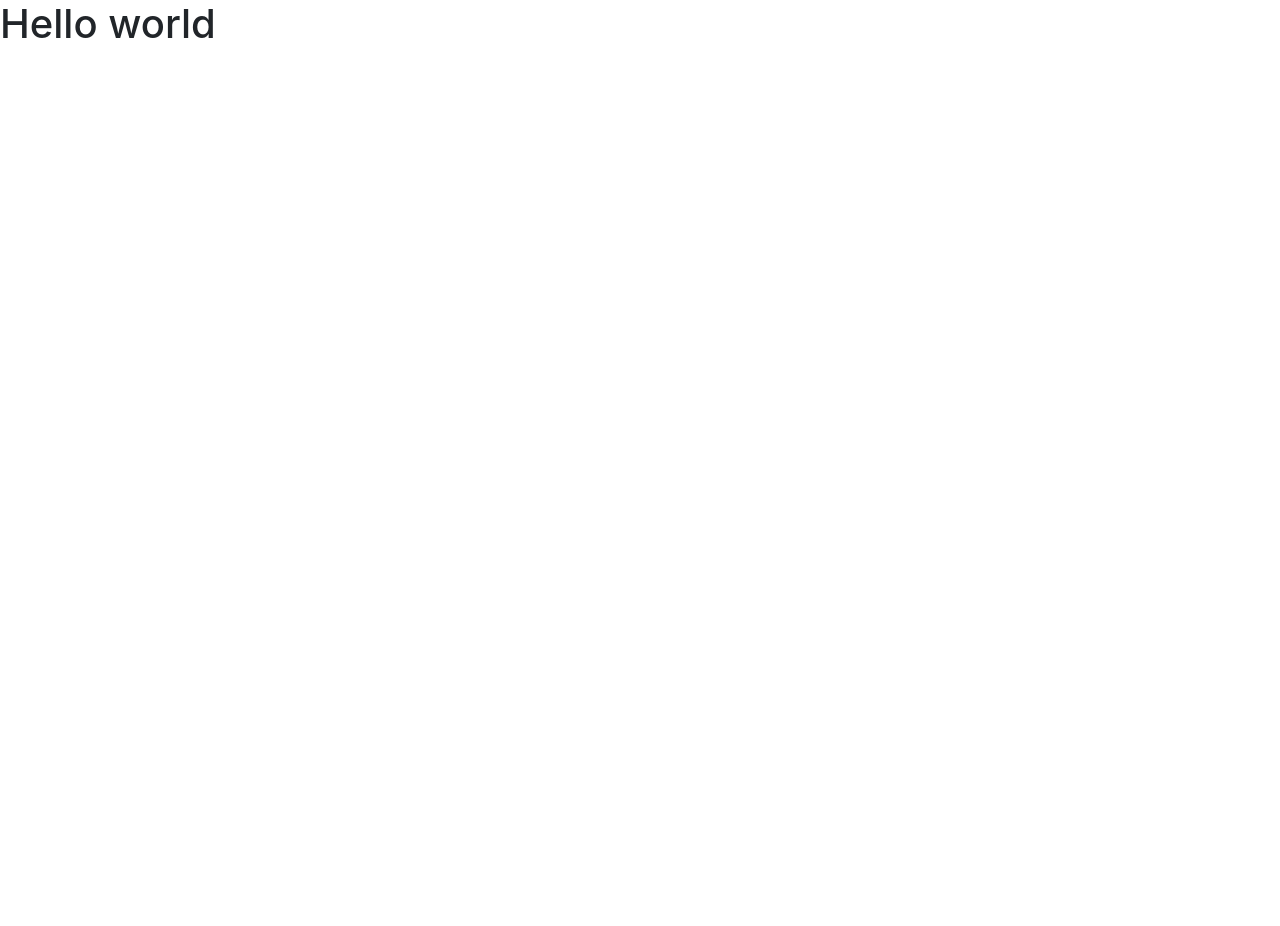
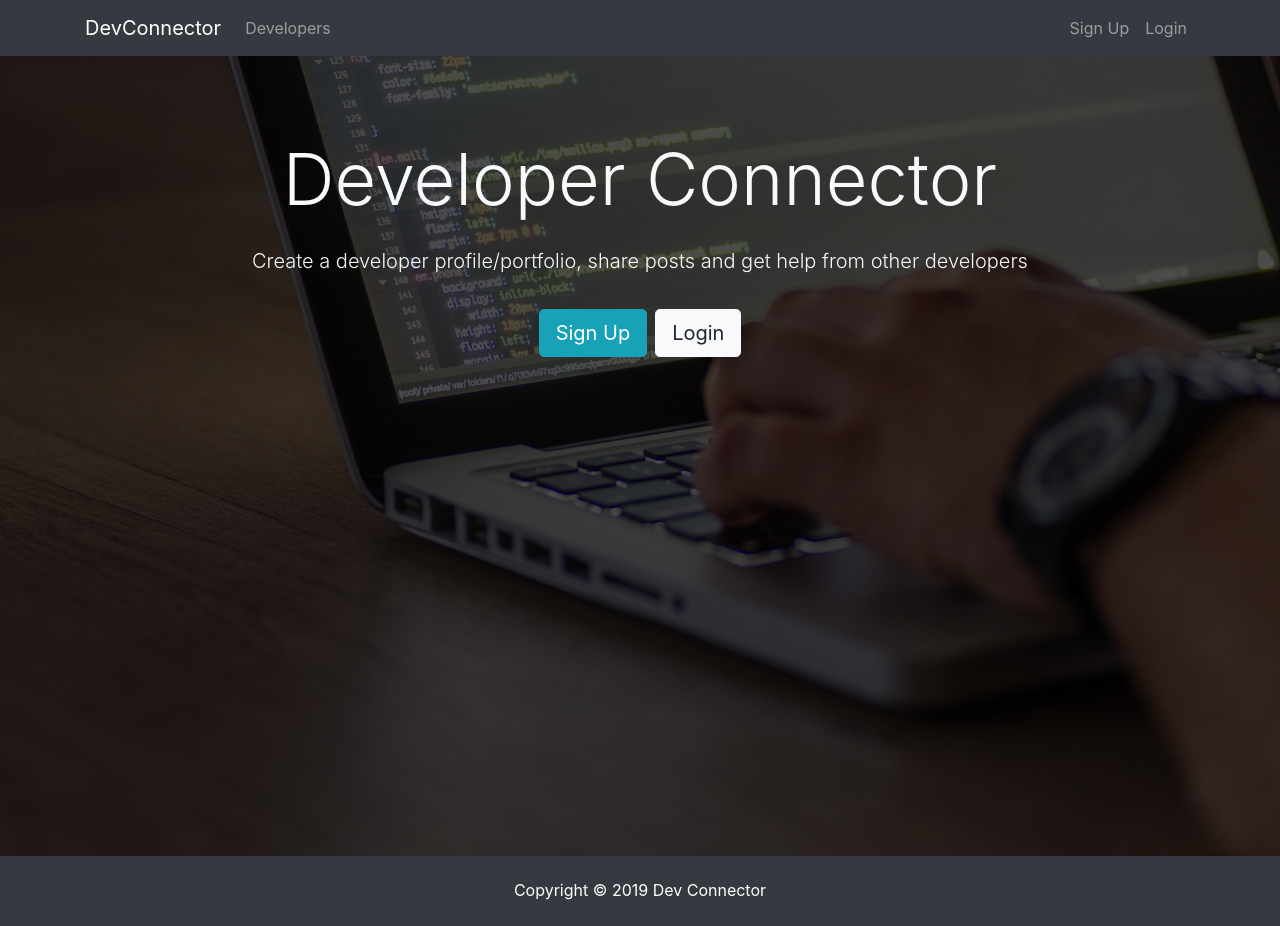
Before and after one commit to 149203/devconnector, a React (Create React App) app in the folder client/: page / in a window 1280 px wide. Before the commit the page ends 800 px from the top, so only its background shows below. Built offline with nearby package versions, Linux system fonts and the light colour scheme.

Commit message:
Navbar, Footer, Landing components

```diff
--- a/client/src/App.js
+++ b/client/src/App.js
@@ -1,10 +1,16 @@
 import React from 'react'
+import Navbar from './components/layout/Navbar'
+import Footer from './components/layout/Footer'
+import Landing from './components/layout/Landing'
+
 import './App.css'
 
 function App() {
    return (
       <div className="App">
-         <h1>Hello world</h1>
+         <Navbar />
+         <Landing />
+         <Footer />
       </div>
    )
 }
--- /dev/null
+++ b/client/src/components/layout/Footer.js
@@ -0,0 +1,9 @@
+import React from 'react'
+
+export default function Footer() {
+   return (
+      <footer class="bg-dark text-white mt-5 p-4 text-center">
+         Copyright &copy; {new Date().getFullYear()} Dev Connector
+      </footer>
+   )
+}
--- /dev/null
+++ b/client/src/components/layout/Landing.js
@@ -0,0 +1,34 @@
+import React, { Component } from 'react'
+
+export default class Landing extends Component {
+   render() {
+      return (
+         <div className="landing">
+            <div className="dark-overlay landing-inner text-light">
+               <div className="container">
+                  <div className="row">
+                     <div className="col-md-12 text-center">
+                        <h1 className="display-3 mb-4">Developer Connector</h1>
+                        <p className="lead">
+                           {' '}
+                           Create a developer profile/portfolio, share posts and
+                           get help from other developers
+                        </p>
+                        <hr />
+                        <a
+                           href="register.html"
+                           className="btn btn-lg btn-info mr-2"
+                        >
+                           Sign Up
+                        </a>
+                        <a href="login.html" className="btn btn-lg btn-light">
+                           Login
+                        </a>
+                     </div>
+                  </div>
+               </div>
+            </div>
+         </div>
+      )
+   }
+}
--- /dev/null
+++ b/client/src/components/layout/Navbar.js
@@ -0,0 +1,50 @@
+// Keyboard shortcut: rfc tab or rcc tab
+import React, { Component } from 'react'
+
+class Navbar extends Component {
+   render() {
+      return (
+         <nav className="navbar navbar-expand-sm navbar-dark bg-dark mb-4">
+            <div className="container">
+               <a className="navbar-brand" href="landing.html">
+                  DevConnector
+               </a>
+               <button
+                  className="navbar-toggler"
+                  type="button"
+                  data-toggle="collapse"
+                  data-target="#mobile-nav"
+               >
+                  <span className="navbar-toggler-icon" />
+               </button>
+
+               <div className="collapse navbar-collapse" id="mobile-nav">
+                  <ul className="navbar-nav mr-auto">
+                     <li className="nav-item">
+                        <a className="nav-link" href="profiles.html">
+                           {' '}
+                           Developers
+                        </a>
+                     </li>
+                  </ul>
+
+                  <ul className="navbar-nav ml-auto">
+                     <li className="nav-item">
+                        <a className="nav-link" href="register.html">
+                           Sign Up
+                        </a>
+                     </li>
+                     <li className="nav-item">
+                        <a className="nav-link" href="login.html">
+                           Login
+                        </a>
+                     </li>
+                  </ul>
+               </div>
+            </div>
+         </nav>
+      )
+   }
+}
+
+export default Navbar
```
